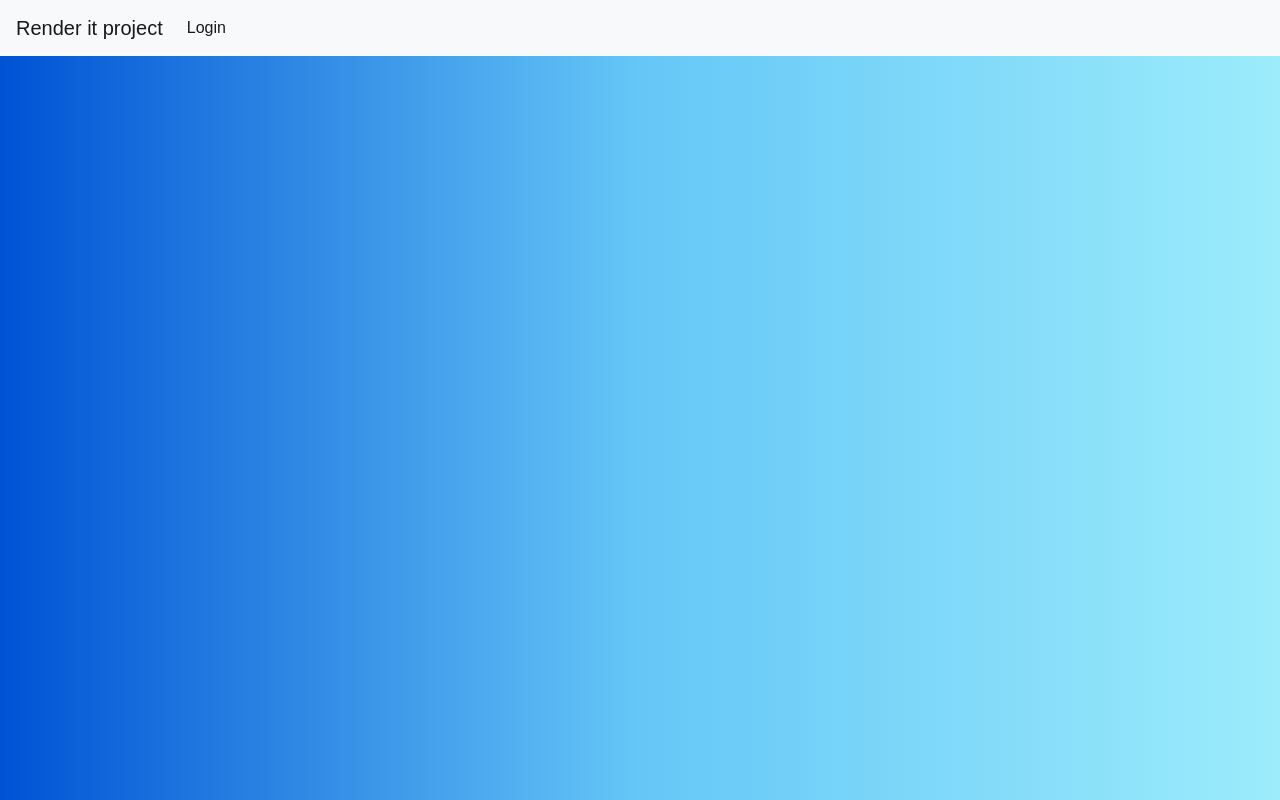
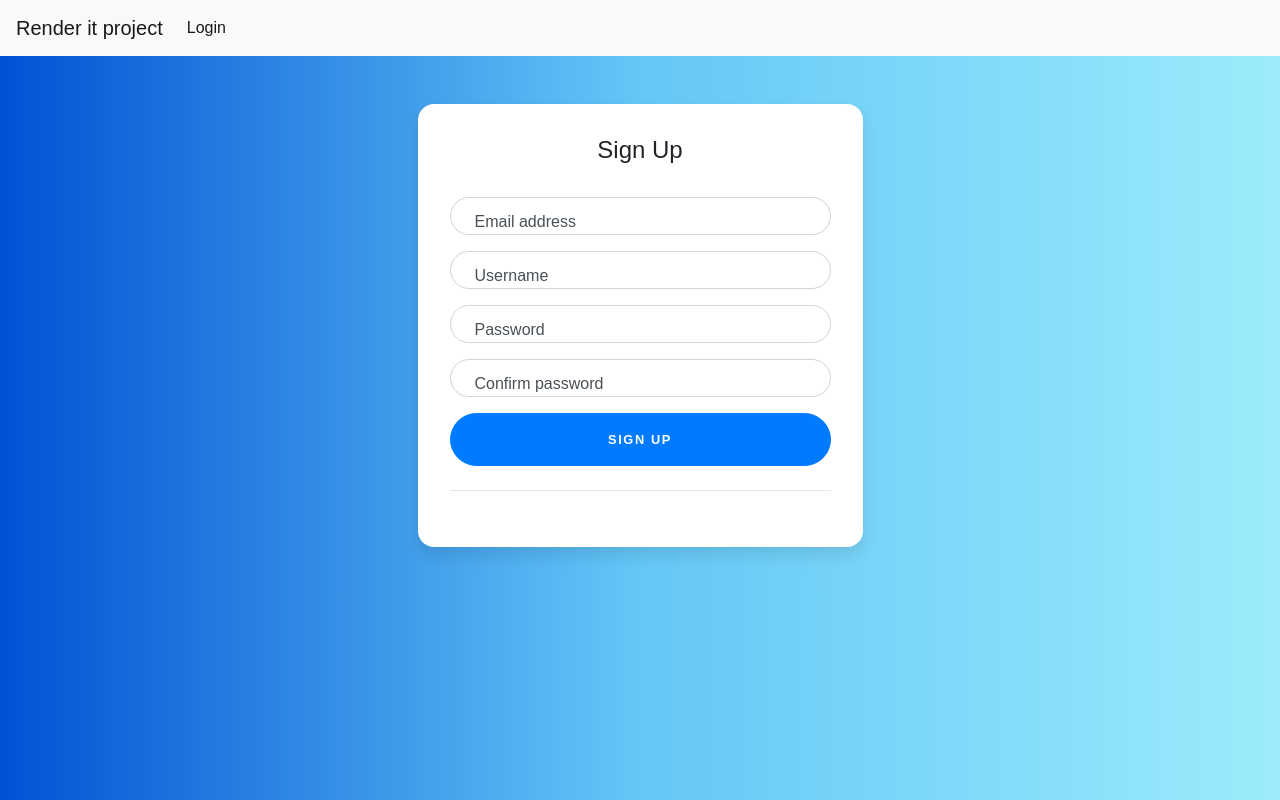
Before and after one commit to bogardt/RenderIt-front, a React (Create React App) app: page /register in a window 1280 px wide. Built offline with nearby package versions, Linux system fonts and the light colour scheme.

Commit message:
add register with toast when response : succeed/failed

```diff
--- a/package.json
+++ b/package.json
@@ -6,6 +6,7 @@
     "axios": "^0.18.0",
     "bootstrap-css-only": "^4.1.1",
     "font-awesome": "^4.7.0",
+    "glamor": "^2.20.40",
     "history": "^4.7.2",
     "prettier": "^1.14.3",
     "prop-types": "^15.6.2",
@@ -14,6 +15,7 @@
     "react-redux": "^5.0.4",
     "react-router-dom": "^4.3.1",
     "react-scripts": "1.1.5",
+    "react-toastify": "^4.4.0",
     "redux": "^3.6.0",
     "redux-logger": "^3.0.6",
     "redux-thunk": "^2.3.0"
--- a/src/Components/App.js
+++ b/src/Components/App.js
@@ -1,18 +1,32 @@
 import React from 'react';
 import { Route, Link } from 'react-router-dom';
+import { ToastContainer } from 'react-toastify';
 import Login from './Login/Login';
+import Register from './Register/Register';
 
 const App = () => (
   <div>
     <nav className="navbar navbar-expand-lg navbar-light bg-light">
-      <Link className="navbar-brand" to="/">Render it project</Link>
-      <button className="navbar-toggler" type="button" data-toggle="collapse" data-target="#navbarText" aria-controls="navbarText" aria-expanded="false" aria-label="Toggle navigation">
-        <span className="navbar-toggler-icon"></span>
+      <Link className="navbar-brand" to="/">
+        Render it project
+      </Link>
+      <button
+        className="navbar-toggler"
+        type="button"
+        data-toggle="collapse"
+        data-target="#navbarText"
+        aria-controls="navbarText"
+        aria-expanded="false"
+        aria-label="Toggle navigation"
+      >
+        <span className="navbar-toggler-icon" />
       </button>
       <div className="collapse navbar-collapse" id="navbarText">
         <ul className="navbar-nav mr-auto">
           <li className="nav-item active">
-            <Link className="nav-link" to="/login">Login</Link>
+            <Link className="nav-link" to="/login">
+              Login
+            </Link>
           </li>
         </ul>
       </div>
@@ -20,7 +34,9 @@ const App = () => (
     <div>
       <Route exact path="/" component={Login} />
       <Route path="/login" component={Login} />
+      <Route path="/register" component={Register} />
     </div>
+    <ToastContainer />
   </div>
 );
 
--- a/src/Components/Login/Login.js
+++ b/src/Components/Login/Login.js
@@ -5,7 +5,7 @@ import { Link } from 'react-router-dom';
 import { login } from '../../redux/actions/login';
 
 class Login extends Component {
-  username = '';
+  email = '';
 
   password = '';
 
@@ -13,8 +13,8 @@ class Login extends Component {
     loginError: null
   };
 
-  handleChangeUsername = e => {
-    this.username = e.target.value;
+  handleChangeEmail = e => {
+    this.email = e.target.value;
   };
 
   handleChangePassword = e => {
@@ -24,7 +24,7 @@ class Login extends Component {
   handleSubmit = e => {
     e.preventDefault();
     const { signIn } = this.props;
-    signIn(this.username, this.password);
+    signIn(this.email, this.password);
   };
 
   render() {
@@ -44,7 +44,7 @@ class Login extends Component {
                       className="form-control"
                       placeholder="Email address"
                       required
-                      onChange={this.handleChangeUsername}
+                      onChange={this.handleChangeEmail}
                     />
                     <label htmlFor="inputEmail">Email address</label>
                   </div>
--- /dev/null
+++ b/src/Components/Register/Register.js
@@ -0,0 +1,143 @@
+import React, { Component } from 'react';
+import { connect } from 'react-redux';
+import PropTypes from 'prop-types';
+import { register } from '../../redux/actions/register';
+import toaster from '../../Utils/Toaster';
+
+class Register extends Component {
+  email = '';
+
+  username = '';
+
+  password = '';
+
+  passwordConfirm = '';
+
+  handleChangeEmail = e => {
+    this.email = e.target.value;
+  };
+
+  handleChangeUsername = e => {
+    this.username = e.target.value;
+  };
+
+  handleChangePassword = e => {
+    this.password = e.target.value;
+  };
+
+  handleChangeConfirmPassword = e => {
+    this.passwordConfirm = e.target.value;
+  };
+
+  handleSubmit = e => {
+    e.preventDefault();
+
+    const { signUp } = this.props;
+    if (this.password !== this.passwordConfirm) {
+      toaster.error("Password doesn't match !");
+    } else {
+      signUp(this.email, this.username, this.password);
+    }
+  };
+
+  render() {
+    return (
+      <div className="container">
+        <div className="row">
+          <div className="col-sm-9 col-md-7 col-lg-5 mx-auto">
+            <div className="card card-signin my-5">
+              <div className="card-body">
+                <h5 className="card-title text-center">Sign Up</h5>
+                <form className="form-signin" name="Login" onSubmit={this.handleSubmit}>
+                  <div className="form-label-group">
+                    <input
+                      type="email"
+                      id="inputEmail"
+                      className="form-control"
+                      placeholder="Email address"
+                      required
+                      onChange={this.handleChangeEmail}
+                    />
+                    <label htmlFor="inputEmail">Email address</label>
+                  </div>
+
+                  <div className="form-label-group">
+                    <input
+                      type="text"
+                      id="inputUsername"
+                      className="form-control"
+                      placeholder="Username"
+                      required
+                      onChange={this.handleChangeUsername}
+                    />
+                    <label htmlFor="inputUsername">Username</label>
+                  </div>
+
+                  <div className="form-label-group">
+                    <input
+                      type="password"
+                      id="inputPassword"
+                      className="form-control"
+                      placeholder="Password"
+                      required
+                      onChange={this.handleChangePassword}
+                    />
+                    <label htmlFor="inputPassword">Password</label>
+                  </div>
+
+                  <div className="form-label-group">
+                    <input
+                      type="password"
+                      id="inputConfirmPassword"
+                      className="form-control"
+                      placeholder="Confirm password"
+                      required
+                      onChange={this.handleChangeConfirmPassword}
+                    />
+                    <label htmlFor="inputConfirmPassword">Confirm password</label>
+                  </div>
+
+                  <button className="btn btn-lg btn-primary btn-block text-uppercase" type="submit">
+                    Sign up
+                  </button>
+
+                  <hr className="my-4" />
+
+                </form>
+              </div>
+            </div>
+          </div>
+        </div>
+      </div>
+    );
+  }
+}
+
+Register.propTypes = {
+  signUp: PropTypes.func.isRequired
+};
+
+const mapStateToProps = state => {
+  if (state.RegisterReducer.registerMsg !== null) {
+    if (state.RegisterReducer.isRegisterSuccess) {
+      toaster.success(state.RegisterReducer.registerMsg);
+    } else {
+      toaster.error(state.RegisterReducer.registerMsg);
+    }
+    state.RegisterReducer.registerMsg = null;
+  }
+  return {
+    isRegisterPending: state.RegisterReducer.isRegisterPending,
+    isRegisterSuccess: state.RegisterReducer.isRegisterSuccess,
+    registerMsg: state.RegisterReducer.registerMsg
+  };
+};
+
+const mapDispatchToProps = dispatch => ({
+  signUp: (email, username, password) => dispatch(register(email, username, password))
+});
+
+export default connect(
+  mapStateToProps,
+  mapDispatchToProps
+)(Register);
--- /dev/null
+++ b/src/Utils/Toaster.js
@@ -0,0 +1,33 @@
+import { toast } from 'react-toastify';
+import { css } from 'glamor';
+
+export default {
+  success(msg, options = {}) {
+    return toast.success(msg, {
+      ...options,
+      className: {
+        color: '#fff',
+        minHeight: '60px',
+        borderRadius: '8px',
+        boxShadow: '2px 2px 20px 2px rgba(0,0,0,0.3)'
+      },
+      progressClassName: css({
+        background: '#333'
+      })
+    });
+  },
+  error(msg, options = {}) {
+    return toast.error(msg, {
+      ...options,
+      className: {
+        color: '#fff',
+        minHeight: '60px',
+        borderRadius: '8px',
+        boxShadow: '2px 2px 20px 2px rgba(0,0,0,0.3)'
+      },
+      progressClassName: css({
+        background: '#333'
+      })
+    });
+  }
+};
--- a/src/index.js
+++ b/src/index.js
@@ -10,6 +10,7 @@ import App from './Components/App';
 
 import 'font-awesome/css/font-awesome.min.css';
 import 'bootstrap-css-only/css/bootstrap.min.css';
+import 'react-toastify/dist/ReactToastify.css';
 import './index.css';
 
 import registerServiceWorker from './registerServiceWorker';
--- /dev/null
+++ b/src/redux/actions/register.js
@@ -0,0 +1,47 @@
+import axios from 'axios';
+
+function setRegisterPending(isRegisterPending) {
+  return {
+    type: 'SET_REGISTER_PENDING',
+    isRegisterPending
+  };
+}
+
+function setRegisterSuccess(isRegisterSuccess) {
+  return {
+    type: 'SET_REGISTER_SUCCESS',
+    isRegisterSuccess
+  };
+}
+
+function setRegisterMsg(registerMsg) {
+  return {
+    type: 'SET_REGISTER_MSG',
+    registerMsg
+  };
+}
+
+export function RegisterAction(email, username, password) {
+  return dispatch => {
+    dispatch(setRegisterPending(true));
+    dispatch(setRegisterSuccess(false));
+    dispatch(setRegisterMsg(null));
+    axios
+      .post('/api/users', {
+        email,
+        username,
+        password
+      })
+      .then(response => {
+        dispatch(setRegisterPending(false));
+        dispatch(setRegisterSuccess(true));
+        dispatch(setRegisterMsg(response.data.message));
+      })
+      .catch(error => {
+        dispatch(setRegisterPending(false));
+        dispatch(setRegisterMsg(error.response.data.message));
+      });
+  };
+}
+
+export const register = RegisterAction;
--- /dev/null
+++ b/src/redux/reducers/register.js
@@ -0,0 +1,28 @@
+export default function RegisterReducer(
+  state = {
+    isRegisterSuccess: false,
+    isRegisterPending: false,
+    registerMsg: null
+  },
+  action
+) {
+  switch (action.type) {
+    case 'SET_REGISTER_PENDING':
+      return Object.assign({}, state, {
+        isRegisterPending: action.isRegisterPending
+      });
+
+    case 'SET_REGISTER_SUCCESS':
+      return Object.assign({}, state, {
+        isRegisterSuccess: action.isRegisterSuccess
+      });
+
+    case 'SET_REGISTER_MSG':
+      return Object.assign({}, state, {
+        registerMsg: action.registerMsg
+      });
+
+    default:
+      return state;
+  }
+}
--- a/src/redux/store.js
+++ b/src/redux/store.js
@@ -2,9 +2,11 @@ import logger from 'redux-logger';
 import thunk from 'redux-thunk';
 import { createStore, combineReducers, applyMiddleware } from 'redux';
 import LoginReducer from './reducers/login';
+import RegisterReducer from './reducers/register';
 
 const reducers = combineReducers({
-  LoginReducer
+  LoginReducer,
+  RegisterReducer
 });
 
 const store = createStore(reducers, {}, applyMiddleware(thunk, logger));
```
Also changed, not shown: src/index.css (line endings or trailing spaces), 1 other file (tests, documents, lock files or other folders).
